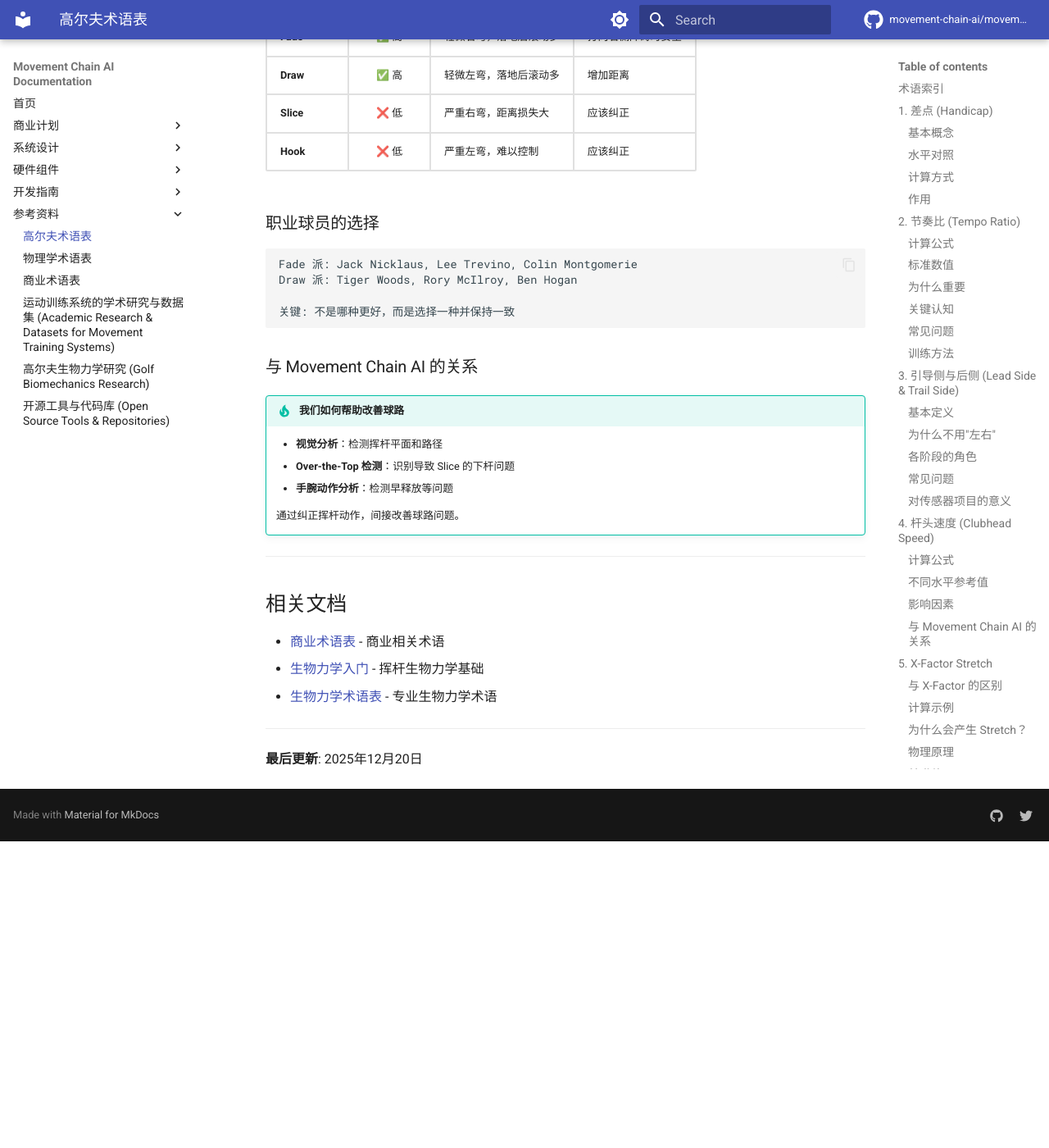
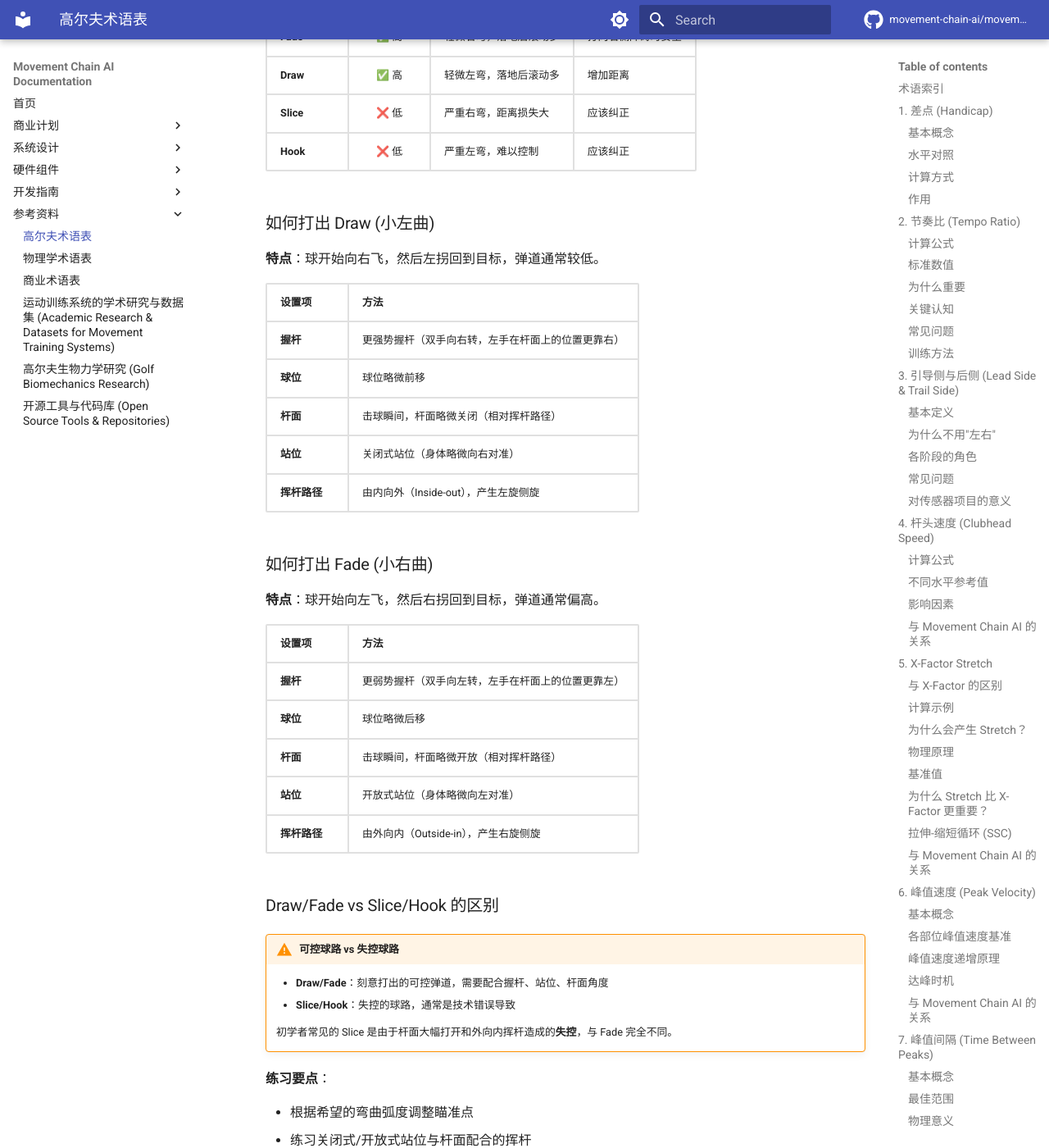
Before and after one commit to movement-chain-ai/movement-chain-docs, an MkDocs documentation site: the page built from docs/zh/reference/golf-glossary.md, in a window 1280 px wide and 1400 px high, scrolled down 18461 px. Shown: the whole window at 82% size. Built offline with MkDocs 1.6.1 and Material for MkDocs 9.7.7, drawn with Linux system fonts in a browser that asks for light colours; comment, search, counter and statistics services are not loaded; the version menu is left out; before the commit the page ends 19487 px from its top, so only the background shows below that.

Commit message:
docs: 添加 Draw/Fade 设置方法和可控球路说明
🤖 Generated with [Claude Code](https://claude.com/claude-code)

Co-Authored-By: Claude Opus 4.5 <noreply@anthropic.com>

````diff
--- a/docs/zh/reference/golf-glossary.md
+++ b/docs/zh/reference/golf-glossary.md
@@ -723,6 +723,44 @@ Slice (大右曲):          Fade (小右曲):           Draw (小左曲):
 | **Slice** | ❌ 低 | 严重右弯，距离损失大 | 应该纠正 |
 | **Hook** | ❌ 低 | 严重左弯，难以控制 | 应该纠正 |
 
+### 如何打出 Draw (小左曲)
+
+**特点**：球开始向右飞，然后左拐回到目标，弹道通常较低。
+
+| 设置项 | 方法 |
+|--------|------|
+| **握杆** | 更强势握杆（双手向右转，左手在杆面上的位置更靠右） |
+| **球位** | 球位略微前移 |
+| **杆面** | 击球瞬间，杆面略微关闭（相对挥杆路径） |
+| **站位** | 关闭式站位（身体略微向右对准） |
+| **挥杆路径** | 由内向外（Inside-out），产生左旋侧旋 |
+
+### 如何打出 Fade (小右曲)
+
+**特点**：球开始向左飞，然后右拐回到目标，弹道通常偏高。
+
+| 设置项 | 方法 |
+|--------|------|
+| **握杆** | 更弱势握杆（双手向左转，左手在杆面上的位置更靠左） |
+| **球位** | 球位略微后移 |
+| **杆面** | 击球瞬间，杆面略微开放（相对挥杆路径） |
+| **站位** | 开放式站位（身体略微向左对准） |
+| **挥杆路径** | 由外向内（Outside-in），产生右旋侧旋 |
+
+### Draw/Fade vs Slice/Hook 的区别
+
+!!! warning "可控球路 vs 失控球路"
+    - **Draw/Fade**：刻意打出的可控弹道，需要配合握杆、站位、杆面角度
+    - **Slice/Hook**：失控的球路，通常是技术错误导致
+
+    初学者常见的 Slice 是由于杆面大幅打开和外向内挥杆造成的**失控**，与 Fade 完全不同。
+
+**练习要点**：
+
+- 根据希望的弯曲弧度调整瞄准点
+- 练习关闭式/开放式站位与杆面配合的挥杆
+- 保持一致性比追求完美更重要
+
 ### 职业球员的选择
 
 ```text
````
